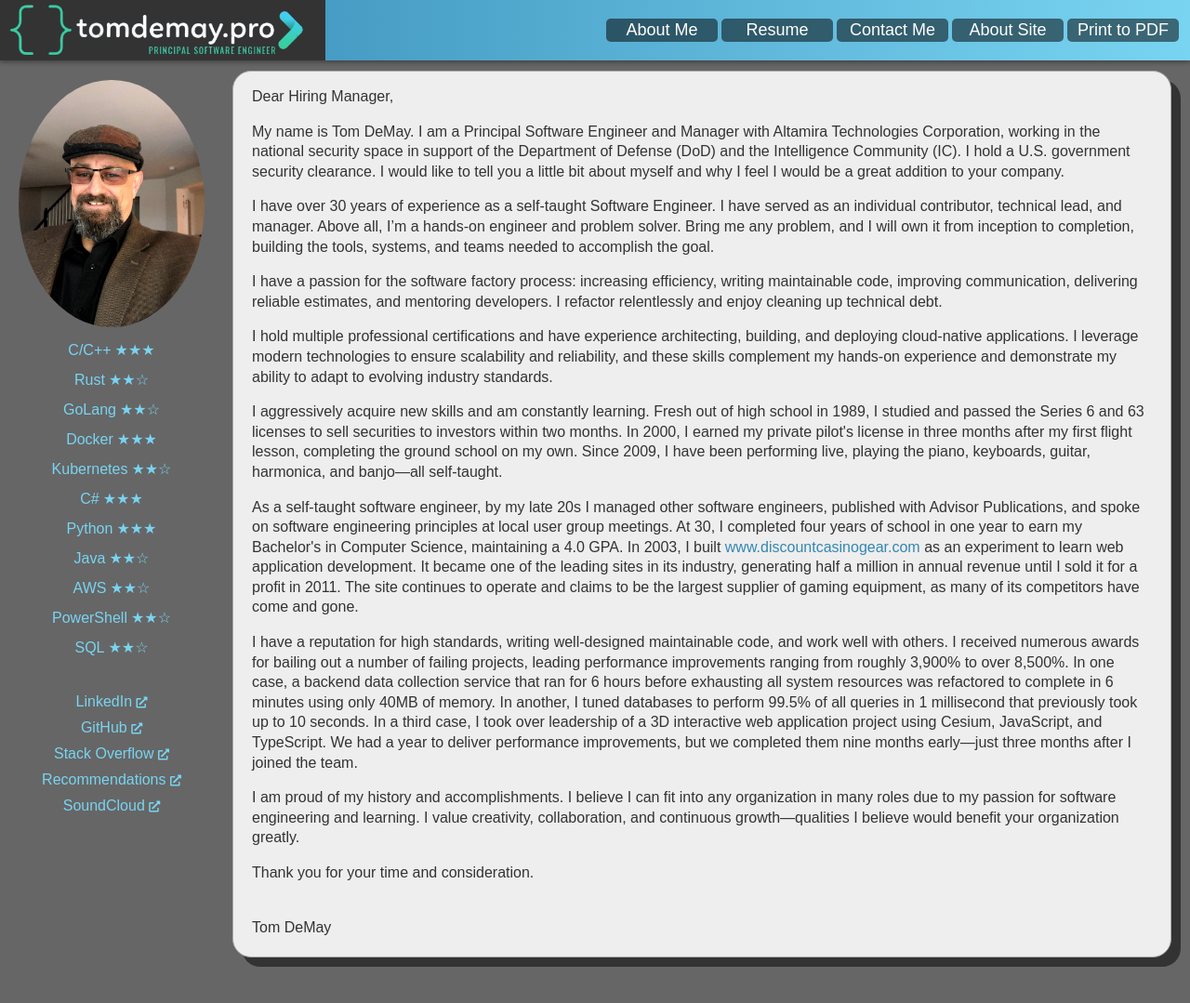
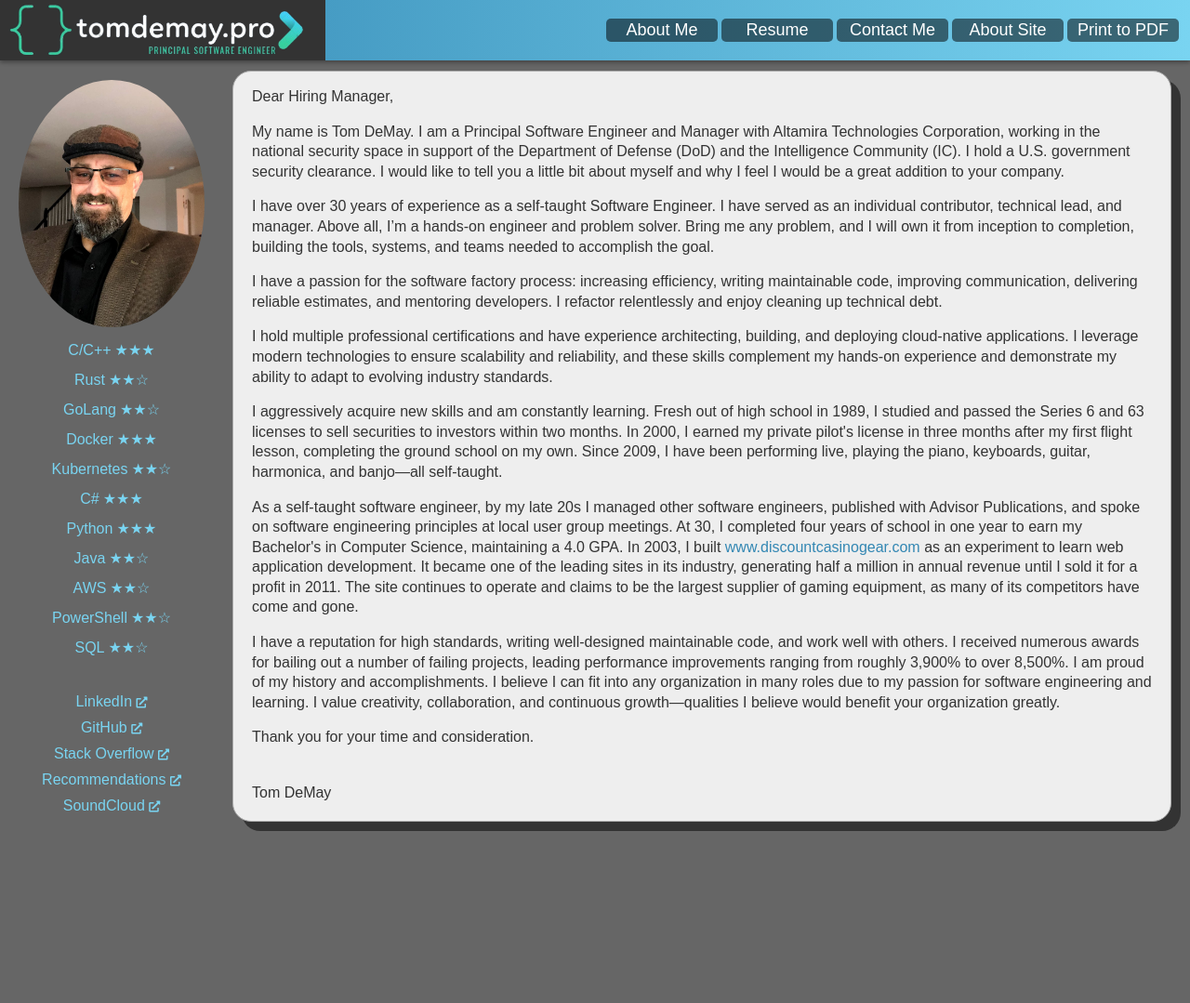
Before and after one commit to tomdemay/tomdemaypro, a Jekyll site: the page built from coverletter.html, in a window 1280 px wide. Shown: the top 1079 px of the page at 93% size. Built offline with Jekyll 4.4.1, drawn with Linux system fonts in a browser that asks for light colours.

Commit message:
cover letter changes, removing unnecessary details

```diff
--- a/_includes/resume/coverletter.html
+++ b/_includes/resume/coverletter.html
@@ -39,16 +39,10 @@
 
         <p>I have a reputation for high standards, writing well-designed maintainable code, and work well with
             others. I received numerous awards for bailing out a number of failing projects, leading performance
-            improvements ranging from roughly 3,900% to over 8,500%. In one case, a backend data collection service that
-            ran for 6 hours before exhausting all system resources was refactored to complete in 6 minutes using only
-            40MB of memory. In another, I tuned databases to perform 99.5% of all queries in 1 millisecond that
-            previously took up to 10 seconds. In a third case, I took over leadership of a 3D interactive web
-            application project using Cesium, JavaScript, and TypeScript. We had a year to deliver performance
-            improvements, but we completed them nine months early—just three months after I joined the team.</p>
-
-        <p>I am proud of my history and accomplishments. I believe I can fit into any organization in many roles due to
-            my passion for software engineering and learning. I value creativity, collaboration, and continuous
-            growth—qualities I believe would benefit your organization greatly.</p>
+            improvements ranging from roughly 3,900% to over 8,500%. I am proud of my history and accomplishments. I
+            believe I can fit into any organization in many roles due to my passion for software engineering and
+            learning. I value creativity, collaboration, and continuous growth—qualities I believe would benefit your
+            organization greatly.</p>
 
         <p>Thank you for your time and consideration.</p>
         <br />
```
